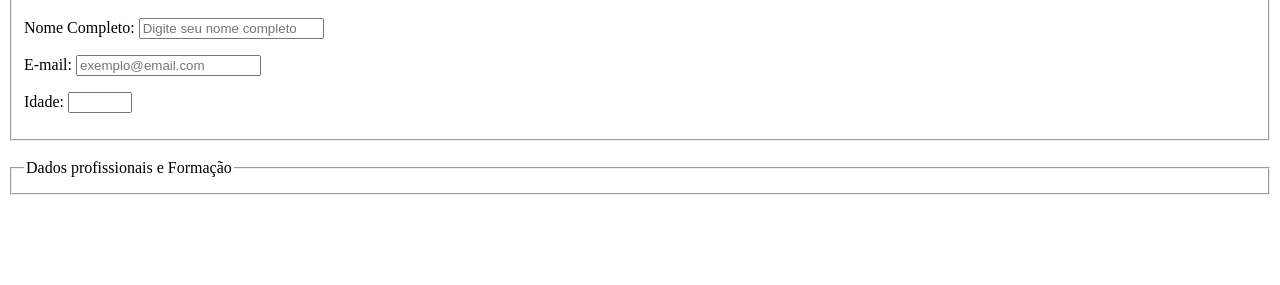
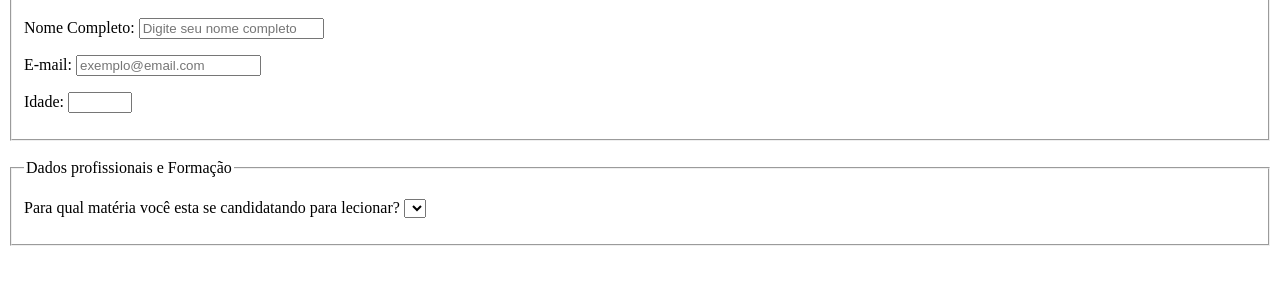
Before and after one commit to Alex-Matos-72/alex_matos, a plain HTML site: page index.html in a window 1280 px wide. Shown: the part 101-386 px from the top of the page. Drawn offline with Linux system fonts and the light colour scheme.

Commit message:
Update index.html

```diff
--- a/index.html
+++ b/index.html
@@ -34,6 +34,11 @@
             <fieldset>
                 <legend>Dados profissionais e Formação</legend>
 
+                <p>
+                    <label for="campo-materia">Para qual matéria você esta se candidatando para lecionar?</label>
+                    <select name="assunto" id="campo-materia" required></select>
+                </p>
+
             </fieldset>
     </main>
 </body>
```
